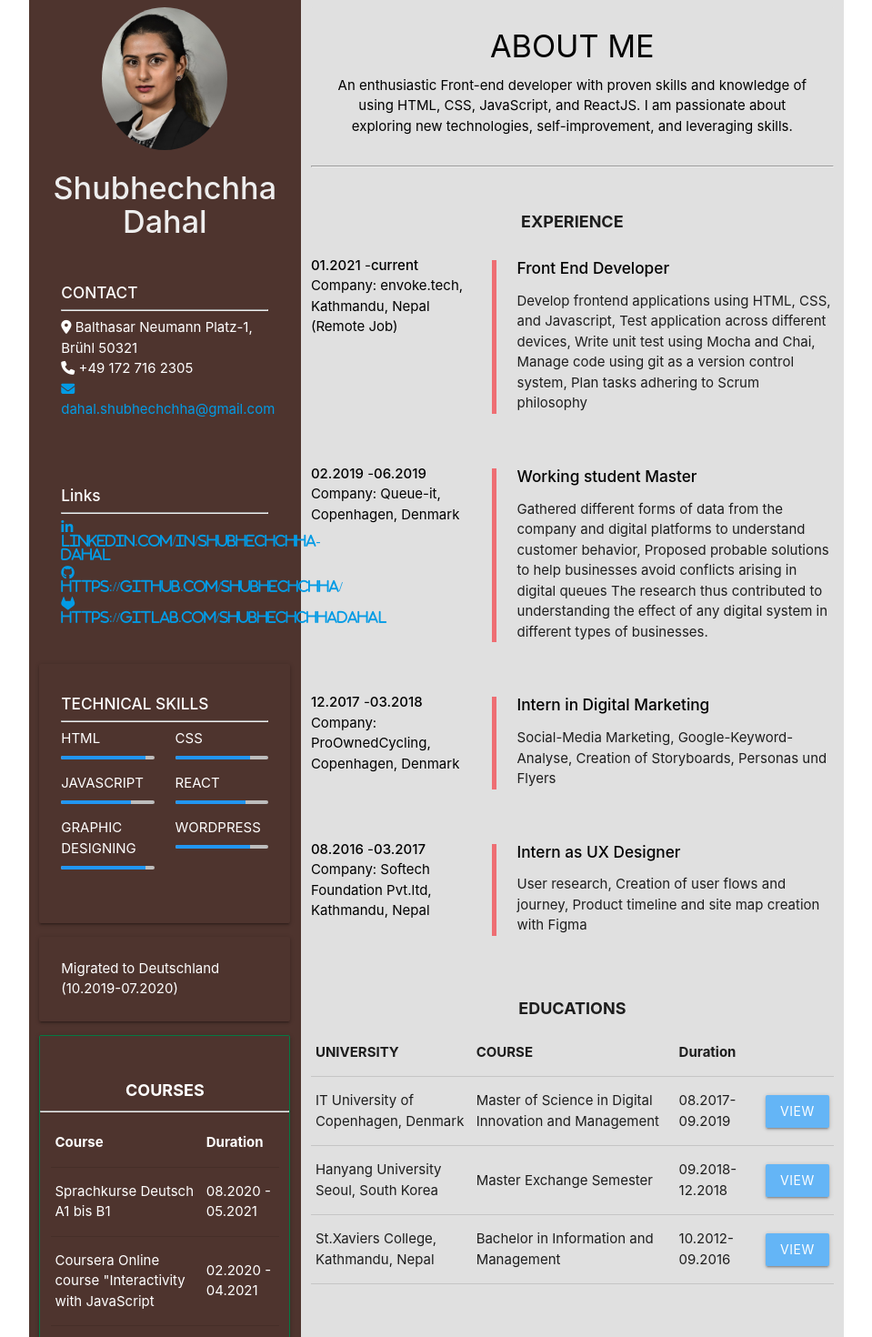
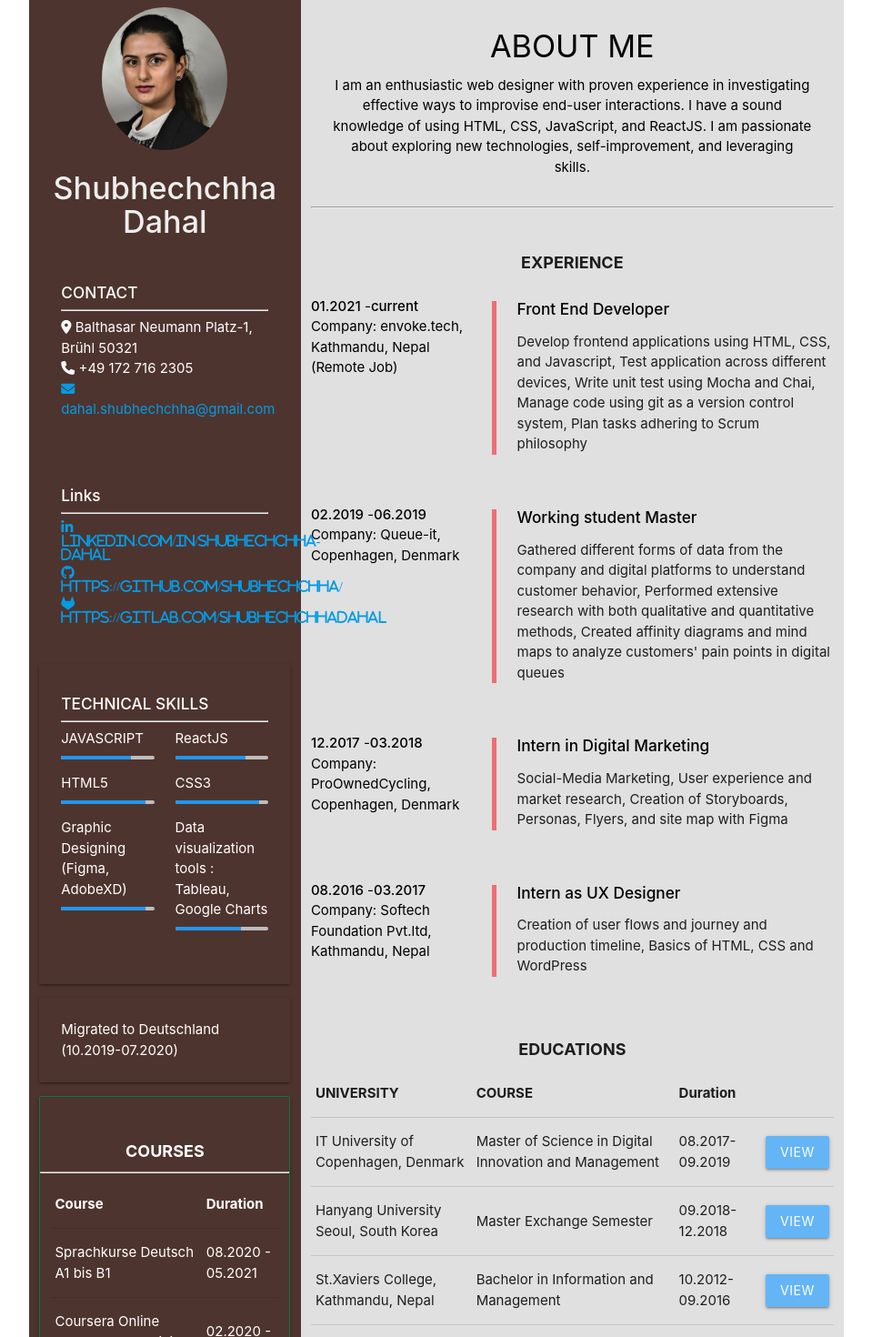
Before and after one commit to Shubhechchha/cv, a React (Create React App) app: page / in a window 1280 px wide. Shown: the top 1470 px of the page at 91% size, without its empty margins (160-1119 px from the left). Built offline with nearby package versions, Linux system fonts and the light colour scheme.

Commit message:
Education and Experience description updates

```diff
--- a/src/components/About.js
+++ b/src/components/About.js
@@ -11,8 +11,9 @@ const About = () => {
           ABOUT ME
 
         </h4>
-        <p className='black-text'>  An enthusiastic Front-end developer with proven skills and knowledge of using HTML, CSS, JavaScript, and ReactJS.
-        I am passionate about exploring new technologies, self-improvement, and leveraging skills. </p>
+        <p className='black-text'>  I am an enthusiastic web designer with proven experience in investigating effective ways to improvise end-user interactions.
+        I have a sound knowledge of using HTML, CSS, JavaScript, and ReactJS. I am passionate about exploring new technologies, self-improvement, and leveraging skills.
+       </p>
        </div>
        <hr />
     </div>
--- a/src/components/Education.js
+++ b/src/components/Education.js
@@ -46,10 +46,11 @@ const educationData = [
     course : "Bachelor in Information and Management",
     duration : "10.2012-09.2016",
     description: [
-      "Business Communication",
-      "Operations management",
-      "Database Management System",
-      "Critical Thinking and decision making"
+      "Economics of Information and Communication",
+      "Sociology",
+      "Software Engineering",
+      "Critical Thinking and decision making",
+      "Psychology"
     ]
   },
 
--- a/src/components/Experience.js
+++ b/src/components/Experience.js
@@ -44,8 +44,8 @@ const Experience = () => {
                 <strong>Working student Master </strong>
               </h6>
               <p>Gathered different forms of data from the company and digital platforms to understand customer behavior,
-                 Proposed probable solutions to help businesses avoid conflicts arising in digital queues
-                 The research thus contributed to understanding the effect of any digital system in different types of businesses.
+                 Performed extensive research with both qualitative and quantitative methods,
+                 Created affinity diagrams and mind maps to analyze customers' pain points in digital queues
               </p>
             </blockquote>
           </div>
@@ -65,8 +65,9 @@ const Experience = () => {
                 <strong>Intern in Digital Marketing </strong>
               </h6>
               <p>Social-Media Marketing,
-                Google-Keyword-Analyse,
-                Creation of Storyboards, Personas und Flyers
+                 User experience and market research,
+                 Creation of Storyboards, Personas, Flyers, and site map with Figma
+
               </p>
             </blockquote>
           </div>
@@ -85,9 +86,8 @@ const Experience = () => {
               <h6 className='no-pad mt-bottom'>
                 <strong>Intern as UX Designer </strong>
               </h6>
-              <p>User research,
-                 Creation of user flows and journey,
-                 Product timeline and site map creation with Figma
+              <p>Creation of user flows and journey and production timeline,
+                 Basics of HTML, CSS and WordPress
               </p>
             </blockquote>
           </div>
--- a/src/components/Profile.js
+++ b/src/components/Profile.js
@@ -23,8 +23,9 @@ const Profile = () => {
           					ABOUT ME
         				</strong>
         				</h4>
-        				<p className='black-text'> An enthusiastic Front-end developer with proven skills and knowledge of using HTML, CSS, JavaScript, and ReactJS.
-        I am passionate about exploring new technologies, self-improvement, and leveraging skills.</p>
+        				<p className='black-text'> I am an enthusiastic web designer with proven experience in investigating effective ways to improvise end-user interactions.
+						I have a sound knowledge of using HTML, CSS, JavaScript, and ReactJS. I am passionate about exploring new technologies, self-improvement, and leveraging skills.
+						</p>
        </div>
     </div>
 
--- a/src/components/Skills.js
+++ b/src/components/Skills.js
@@ -11,22 +11,7 @@ const Skills = () => {
         </h6>
         <hr />
         <div className='row mt-top'>
-          <div className='col s6'>
-            <p>HTML</p>
-            <div className='progress grey lighten-1'>
-            <div className='determinate blue'
-               style={{width: '90%'}}>
-               </div>
-            </div>
-          </div>
-          <div className='col s6'>
-            <p>CSS</p>
-            <div className='progress grey lighten-1'>
-            <div className='determinate blue'
-               style={{width: '80%'}}>
-               </div>
-            </div>
-          </div>
+
           <div className='col s6'>
             <p>JAVASCRIPT</p>
             <div className='progress grey lighten-1'>
@@ -36,7 +21,7 @@ const Skills = () => {
             </div>
           </div>
           <div className='col s6'>
-            <p>REACT</p>
+            <p>ReactJS</p>
             <div className='progress grey lighten-1'>
             <div className='determinate blue'
                style={{width: '75%'}}>
@@ -44,7 +29,7 @@ const Skills = () => {
             </div>
           </div>
           <div className='col s6'>
-            <p>GRAPHIC DESIGNING</p>
+            <p>HTML5</p>
             <div className='progress grey lighten-1'>
             <div className='determinate blue'
                style={{width: '90%'}}>
@@ -52,10 +37,26 @@ const Skills = () => {
             </div>
           </div>
           <div className='col s6'>
-            <p>WORDPRESS</p>
+            <p>CSS3</p>
             <div className='progress grey lighten-1'>
                <div className='determinate blue'
-               style={{width: '80%'}}>
+               style={{width: '90%'}}>
+               </div>
+            </div>
+          </div>
+          <div className='col s6'>
+            <p>Graphic Designing (Figma, AdobeXD)</p>
+            <div className='progress grey lighten-1'>
+            <div className='determinate blue'
+               style={{width: '90%'}}>
+               </div>
+            </div>
+          </div>
+          <div className='col s6'>
+            <p>Data visualization tools : Tableau, Google Charts</p>
+            <div className='progress grey lighten-1'>
+            <div className='determinate blue'
+               style={{width: '70%'}}>
                </div>
             </div>
           </div>
```
